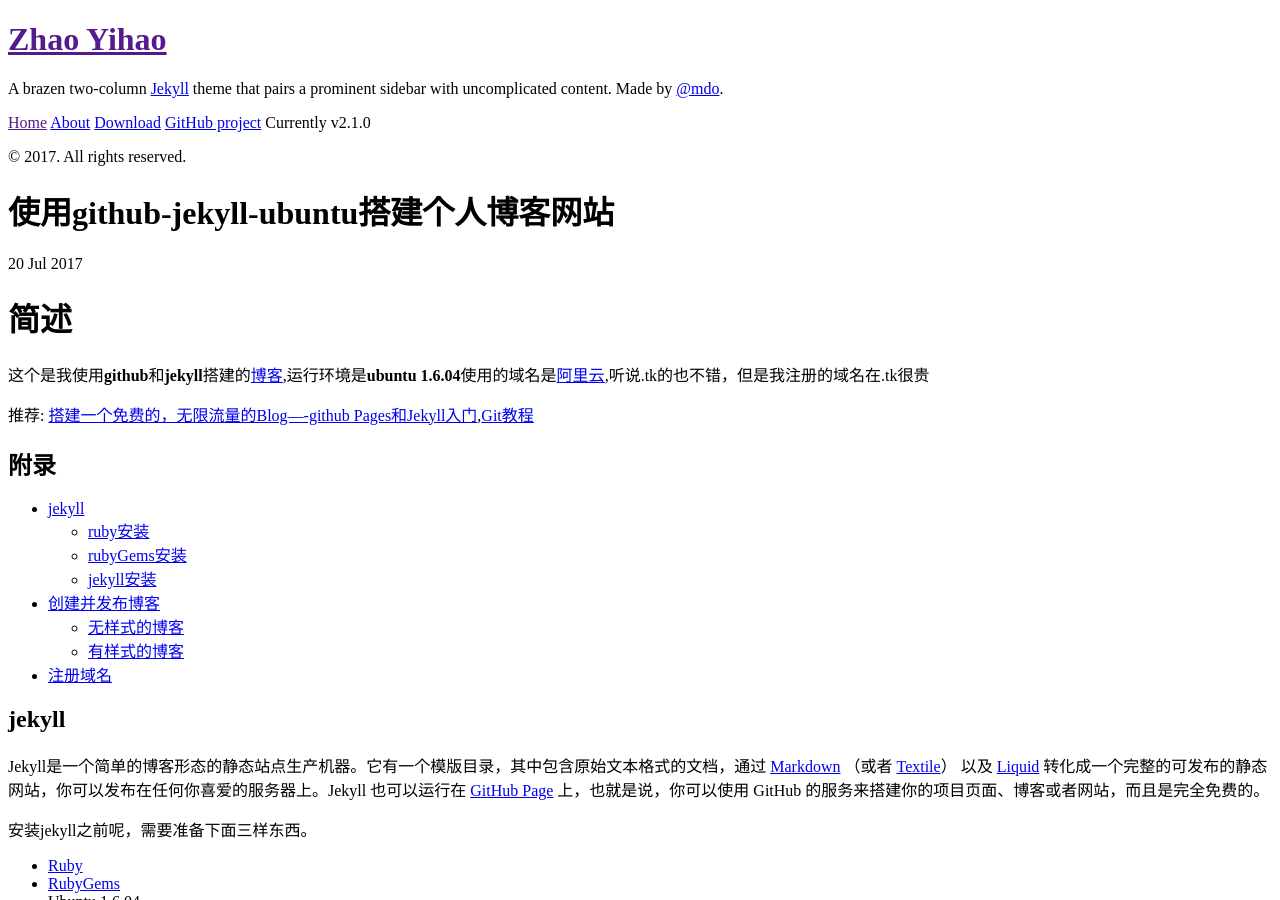
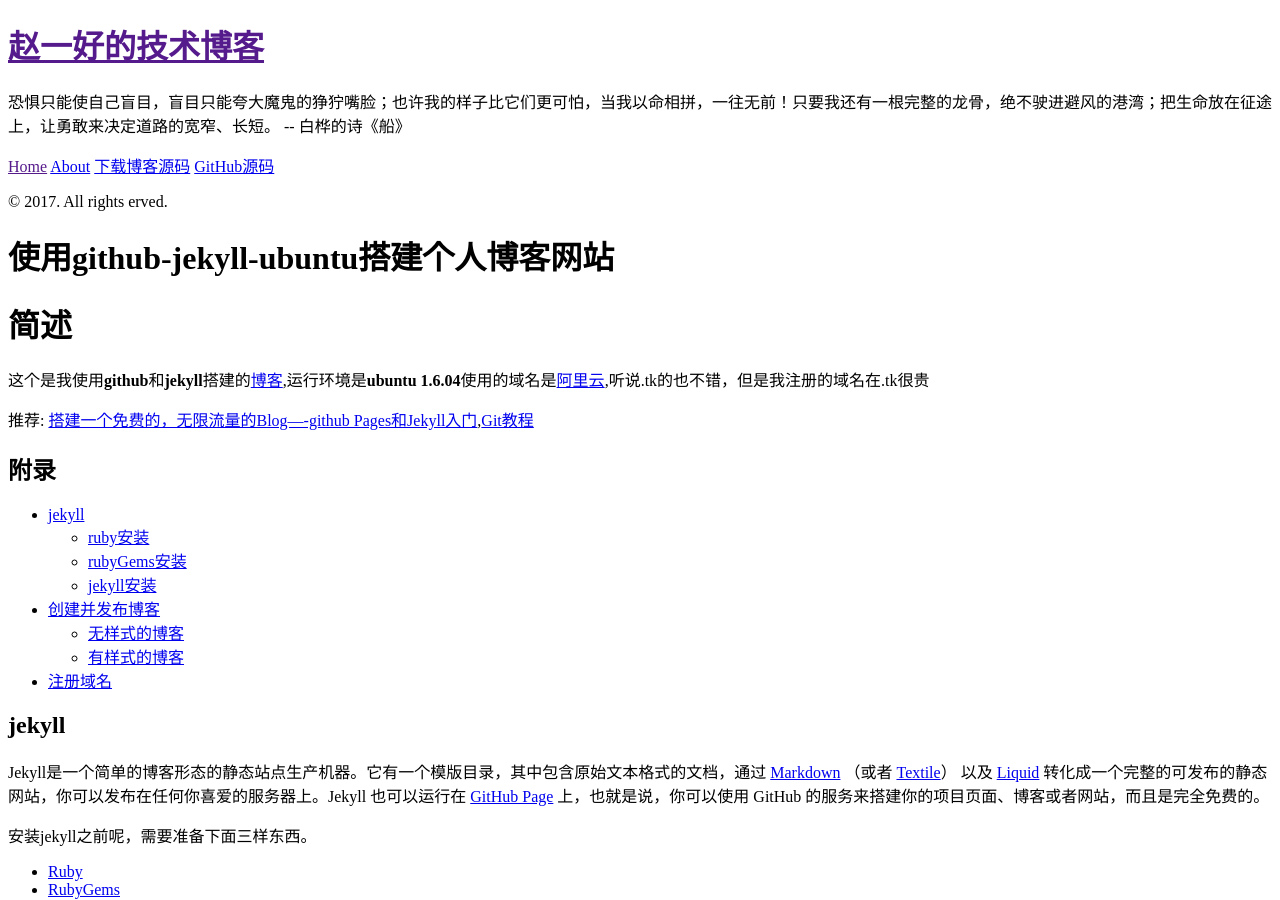
Before and after one commit to sihaiboli/Demo233.github.io, a Jekyll site: the page built from _posts/2017-7-20-github-jekyll-ubuntu-阿里云.md, in a window 1280 px wide and 900 px high. Built offline with Jekyll 4.4.1, drawn with Linux system fonts in a browser that asks for light colours; Markdown is read by kramdown in place of the engine named in the settings; some of the changed text lies outside the part shown.

Commit message:
fix sidebar page

```diff
--- a/_config.yml
+++ b/_config.yml
@@ -7,15 +7,15 @@ permalink:        pretty
 relative_permalinks: false
 
 # Setup
-title:            Zhao Yihao
+title:            赵一好的技术博客
 tagline:          'A Jekyll theme'
-description:      'A brazen two-column <a href="http://jekyllrb.com" target="_blank">Jekyll</a> theme that pairs a prominent sidebar with uncomplicated content. Made by <a href="https://twitter.com/mdo" target="_blank">@mdo</a>.'
+description:      '恐惧只能使自己盲目，盲目只能夸大魔鬼的狰狞嘴脸；也许我的样子比它们更可怕，当我以命相拼，一往无前！只要我还有一根完整的龙骨，绝不驶进避风的港湾；把生命放在征途上，让勇敢来决定道路的宽窄、长短。 -- 白桦的诗《船》'
 url:              http://hyde.getpoole.com
 baseurl:          /
 
 author:
   name:           'Mark Otto'
-  url:            https://twitter.com/mdo
+  url:            https://twitter.com/cnnqjban
 
 paginate:         5
 
--- a/_includes/sidebar.html
+++ b/_includes/sidebar.html
@@ -26,11 +26,11 @@
         {% endif %}
       {% endfor %}
 
-      <a class="sidebar-nav-item" href="{{ site.github.repo }}/archive/v{{ site.version }}.zip">Download</a>
-      <a class="sidebar-nav-item" href="{{ site.github.repo }}">GitHub project</a>
-      <span class="sidebar-nav-item">Currently v{{ site.version }}</span>
+      <!--<a class="sidebar-nav-item" href="{{ site.github.repo }}/archive/v{{ site.version }}.zip">Download</a>-->
+      <a class="sidebar-nav-item" href="{{ site.github.repo }}/archive/master.zip">下载博客源码</a>
+      <a class="sidebar-nav-item" href="{{ site.github.repo }}">GitHub源码</a>
+      <!-- <span class="sidebar-nav-item">Currently v{{ site.version }}</span>-->
     </nav>
-
-    <p>&copy; {{ site.time | date: '%Y' }}. All rights reserved.</p>
+    <p>&copy; {{ site.time | date: '%Y' }}. All rights <res></res>erved.</p>
   </div>
 </div>
```
Also changed, not shown: _posts/2017-7-20-github-jekyll-ubuntu-阿里云.md (+1 -1 lines).
